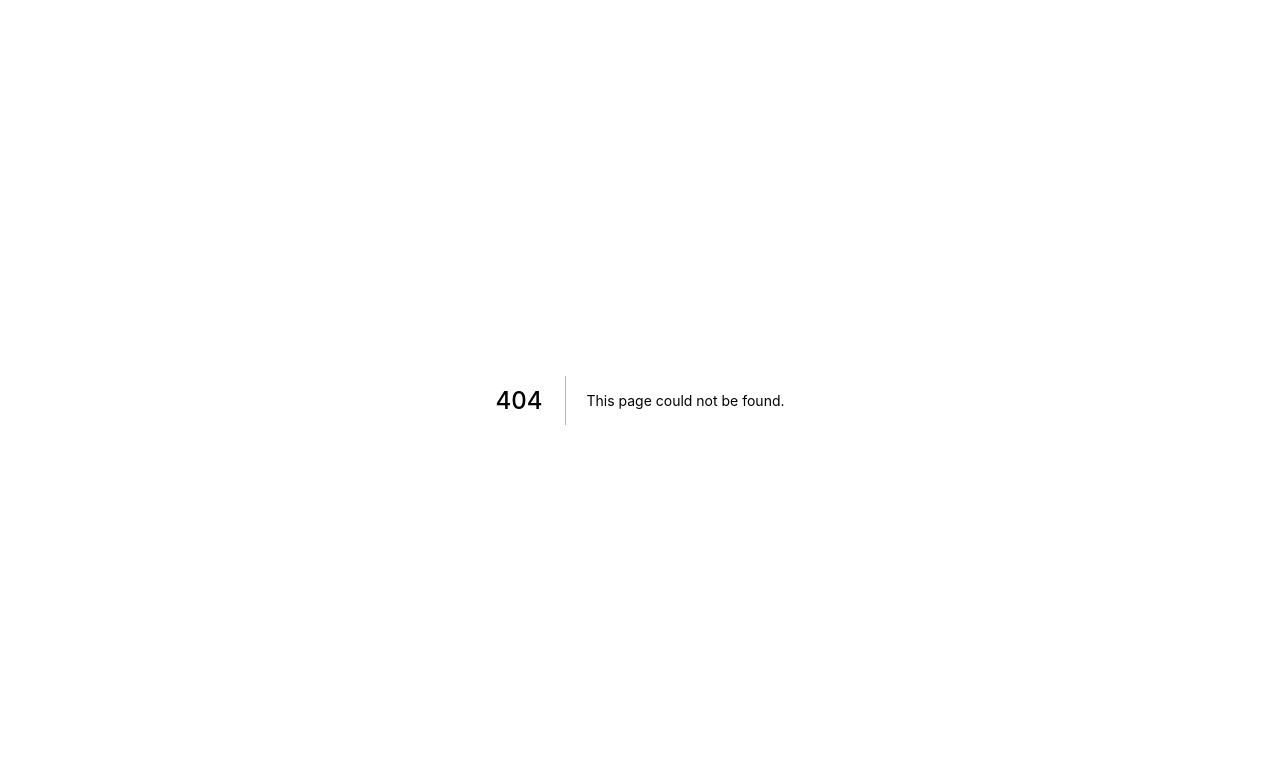
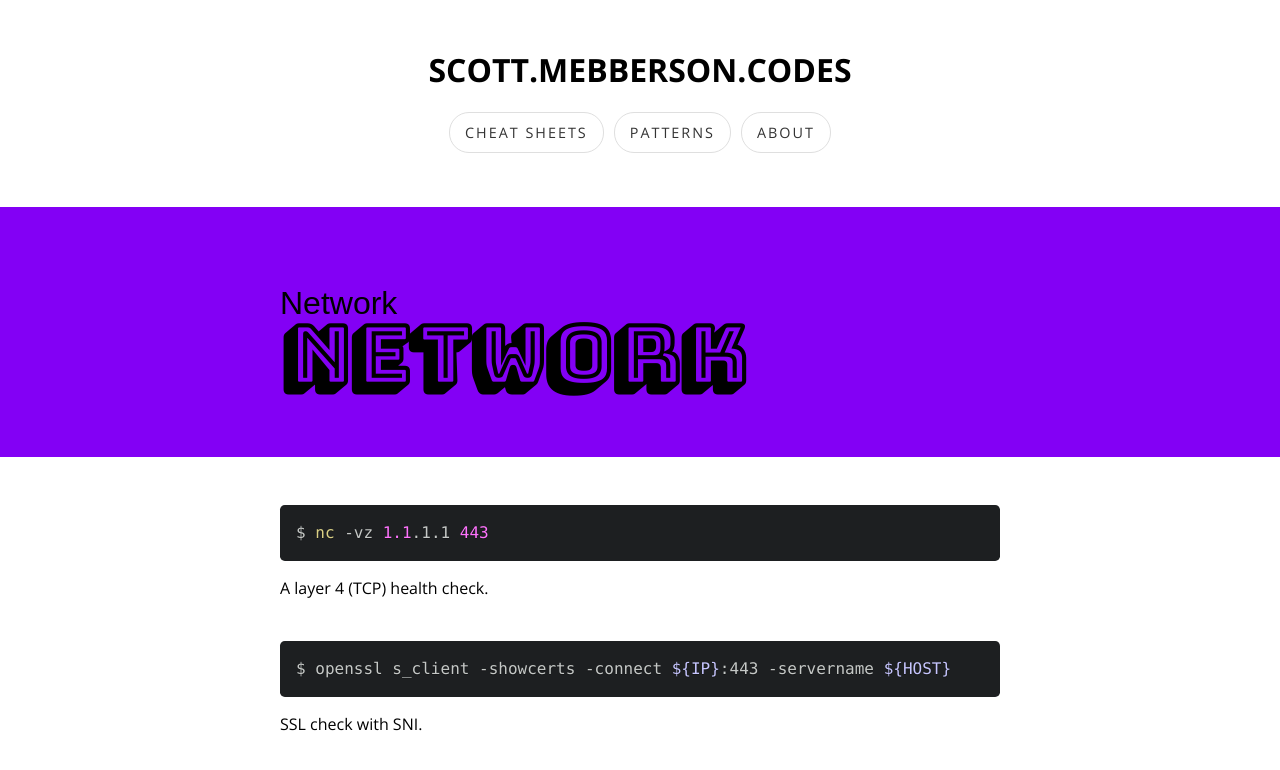
Before and after one commit to smebberson/scott.mebberson.codes, a Next.js app: page /cheat-sheet/network in a window 1280 px wide. Before the commit this address had no page. Shown: the top 770 px of the page. Built offline with nearby package versions, Linux system fonts and the light colour scheme; a web font is replaced by a local one.

Commit message:
Added a network cheat sheet.

```diff
--- a/lib/colours.js
+++ b/lib/colours.js
@@ -1,7 +1,8 @@
 export const docker = '#2396ED';
 export const git = '#F05033';
+export const html = '#ff5050';
 export const javascript = '#F7E018';
 export const jest = '#15C213';
 export const mongodb = '#68B145';
+export const network = '#8300F5';
 export const react = '#60DAFB';
-export const html = '#ff5050';
--- /dev/null
+++ b/pages/cheat-sheet/network.js
@@ -0,0 +1,16 @@
+import CheatSheet from '../../components/CheatSheet';
+import Cheat from '../../components/Cheat';
+import { network } from '../../lib/colours';
+
+export default () => (
+    <CheatSheet color={network} title="Network">
+        <Cheat
+            caption="A layer 4 (TCP) health check."
+            code="$ nc -vz 1.1.1.1 443"
+        />
+        <Cheat
+            caption="SSL check with SNI."
+            code="$ openssl s_client -showcerts -connect ${IP}:443 -servername ${HOST}"
+        />
+    </CheatSheet>
+);
```
Also changed, not shown: pages/cheat-sheets.js (+7 -1 lines).
